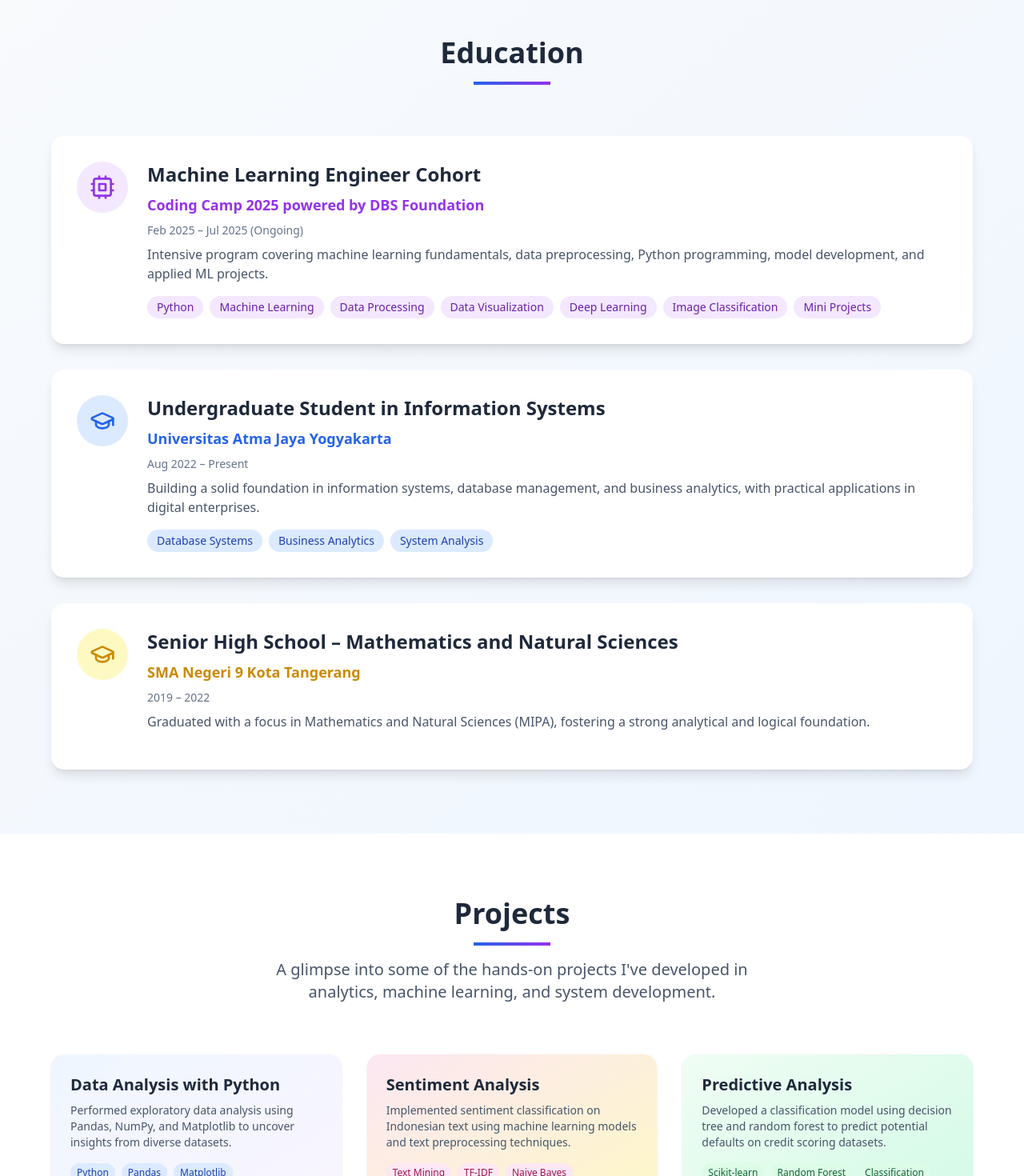
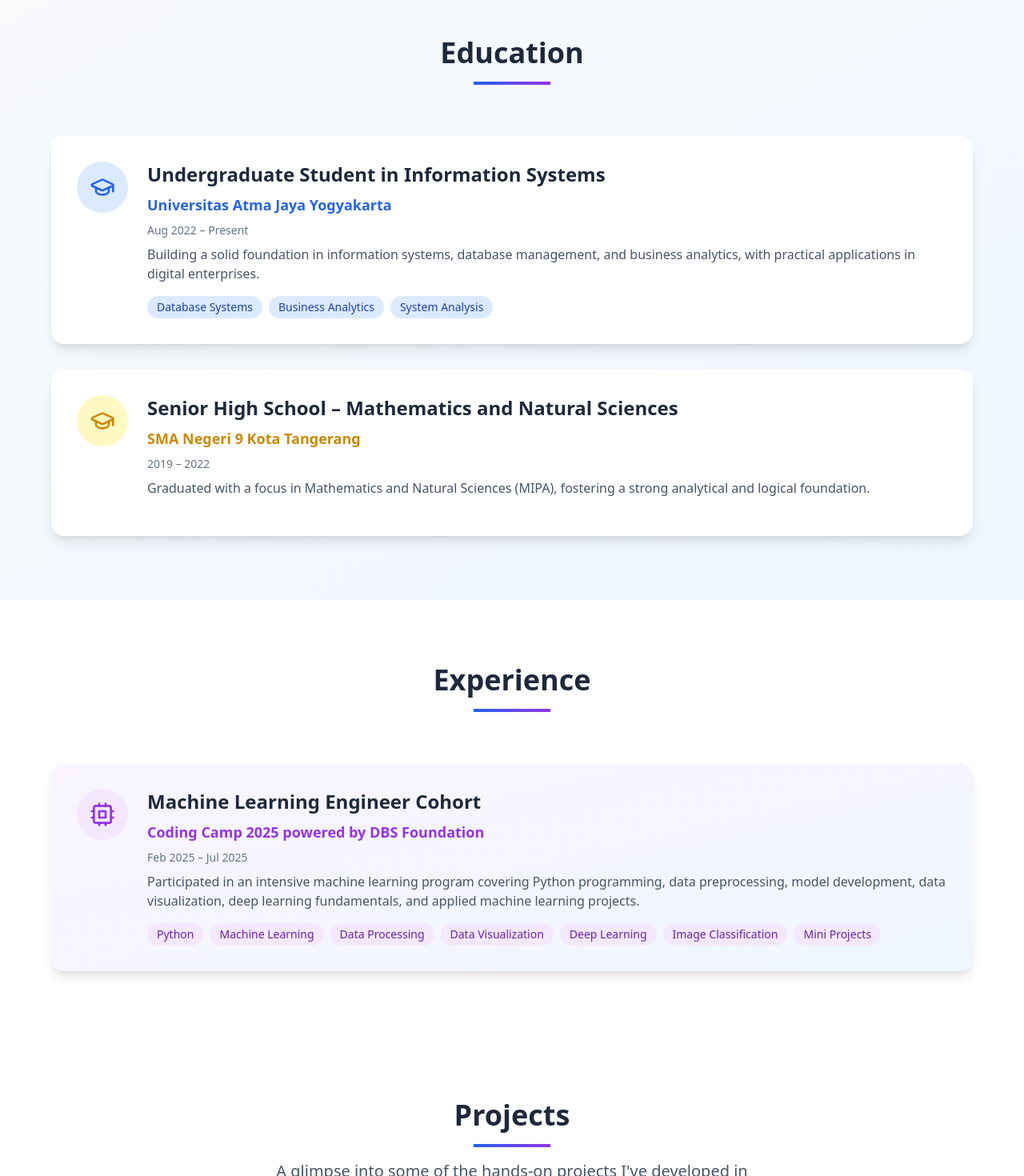
Before and after one commit to Chatarinaeva/portfolio-chatarinaeva, a React (Vite) app: page / in a window 1280 px wide. Shown: the part 1330-2800 px from the top of the page at 80% size. Built offline with nearby package versions, Linux system fonts and the light colour scheme.

Commit message:
update experience

```diff
--- a/src/App.tsx
+++ b/src/App.tsx
@@ -26,6 +26,12 @@ function App() {
                 className="text-slate-600 hover:text-blue-600 transition-colors duration-200"
               >
                 Education
+              </button>
+              <button
+                onClick={() => scrollToSection('experience')}
+                className="text-slate-600 hover:text-blue-600 transition-colors duration-200"
+              >
+                Experience
               </button>
               <button
                 onClick={() => scrollToSection('contact')}
@@ -157,31 +163,6 @@ function App() {
           </div>
 
           <div className="space-y-8">
-
-            {/* Coding Camp */}
-            <div className="bg-white rounded-2xl p-8 shadow-lg hover:shadow-xl transition-shadow duration-300">
-              <div className="flex items-start space-x-6">
-                <div className="bg-purple-100 p-4 rounded-full">
-                  <Cpu className="w-8 h-8 text-purple-600" />
-                </div>
-                <div className="flex-1">
-                  <h3 className="text-2xl font-bold text-slate-800 mb-2">Machine Learning Engineer Cohort</h3>
-                  <p className="text-lg text-purple-600 font-semibold mb-2">Coding Camp 2025 powered by DBS Foundation</p>
-                  <p className="text-sm text-slate-500 mb-2">Feb 2025 – Jul 2025 (Ongoing)</p>
-                  <p className="text-slate-600 mb-4">Intensive program covering machine learning fundamentals, data preprocessing, Python programming, model development, and applied ML projects.</p>
-                  <div className="flex flex-wrap gap-2">
-                    <span className="bg-purple-100 text-purple-800 px-3 py-1 rounded-full text-sm font-medium">Python</span>
-                    <span className="bg-purple-100 text-purple-800 px-3 py-1 rounded-full text-sm font-medium">Machine Learning</span>
-                    <span className="bg-purple-100 text-purple-800 px-3 py-1 rounded-full text-sm font-medium">Data Processing</span>
-                    <span className="bg-purple-100 text-purple-800 px-3 py-1 rounded-full text-sm font-medium">Data Visualization</span>
-                    <span className="bg-purple-100 text-purple-800 px-3 py-1 rounded-full text-sm font-medium">Deep Learning</span>
-                    <span className="bg-purple-100 text-purple-800 px-3 py-1 rounded-full text-sm font-medium">Image Classification</span>
-                    <span className="bg-purple-100 text-purple-800 px-3 py-1 rounded-full text-sm font-medium">Mini Projects</span>
-                  </div>
-                  {/* <span className="inline-block mt-3 bg-purple-100 text-purple-800 px-3 py-1 rounded-full text-sm font-medium">Feb 2025 – Jul 2025 (Ongoing)</span> */}
-                </div>
-              </div>
-            </div>
 
             {/* Undergraduate */}
             <div className="bg-white rounded-2xl p-8 shadow-lg hover:shadow-xl transition-shadow duration-300">
@@ -336,6 +317,57 @@ function App() {
           </div>
         </div>
       </section> */}
+
+      {/* Experience Section */}
+      <section id="experience" className="py-20 px-4 sm:px-6 lg:px-8 bg-white">
+        <div className="max-w-6xl mx-auto">
+          <div className="text-center mb-16">
+            <h2 className="text-3xl sm:text-4xl font-bold text-slate-800 mb-4">Experience</h2>
+            <div className="w-24 h-1 bg-gradient-to-r from-blue-600 to-purple-600 mx-auto"></div>
+          </div>
+
+          <div className="space-y-8">
+            {/* Coding Camp Experience */}
+            <div className="bg-gradient-to-br from-purple-50 to-blue-50 rounded-2xl p-8 shadow-lg hover:shadow-xl transition-shadow duration-300">
+              <div className="flex items-start space-x-6">
+                <div className="bg-purple-100 p-4 rounded-full">
+                  <Cpu className="w-8 h-8 text-purple-600" />
+                </div>
+
+                <div className="flex-1">
+                  <h3 className="text-2xl font-bold text-slate-800 mb-2">
+                    Machine Learning Engineer Cohort
+                  </h3>
+
+                  <p className="text-lg text-purple-600 font-semibold mb-2">
+                    Coding Camp 2025 powered by DBS Foundation
+                  </p>
+
+                  <p className="text-sm text-slate-500 mb-2">
+                    Feb 2025 – Jul 2025
+                  </p>
+
+                  <p className="text-slate-600 mb-4">
+                    Participated in an intensive machine learning program covering Python programming,
+                    data preprocessing, model development, data visualization, deep learning fundamentals,
+                    and applied machine learning projects.
+                  </p>
+
+                  <div className="flex flex-wrap gap-2">
+                    <span className="bg-purple-100 text-purple-800 px-3 py-1 rounded-full text-sm font-medium">Python</span>
+                    <span className="bg-purple-100 text-purple-800 px-3 py-1 rounded-full text-sm font-medium">Machine Learning</span>
+                    <span className="bg-purple-100 text-purple-800 px-3 py-1 rounded-full text-sm font-medium">Data Processing</span>
+                    <span className="bg-purple-100 text-purple-800 px-3 py-1 rounded-full text-sm font-medium">Data Visualization</span>
+                    <span className="bg-purple-100 text-purple-800 px-3 py-1 rounded-full text-sm font-medium">Deep Learning</span>
+                    <span className="bg-purple-100 text-purple-800 px-3 py-1 rounded-full text-sm font-medium">Image Classification</span>
+                    <span className="bg-purple-100 text-purple-800 px-3 py-1 rounded-full text-sm font-medium">Mini Projects</span>
+                  </div>
+                </div>
+              </div>
+            </div>
+          </div>
+        </div>
+      </section>
 
       {/* Project Section */}
       <section id="projects" className="py-20 px-4 sm:px-6 lg:px-8 bg-white">
```
